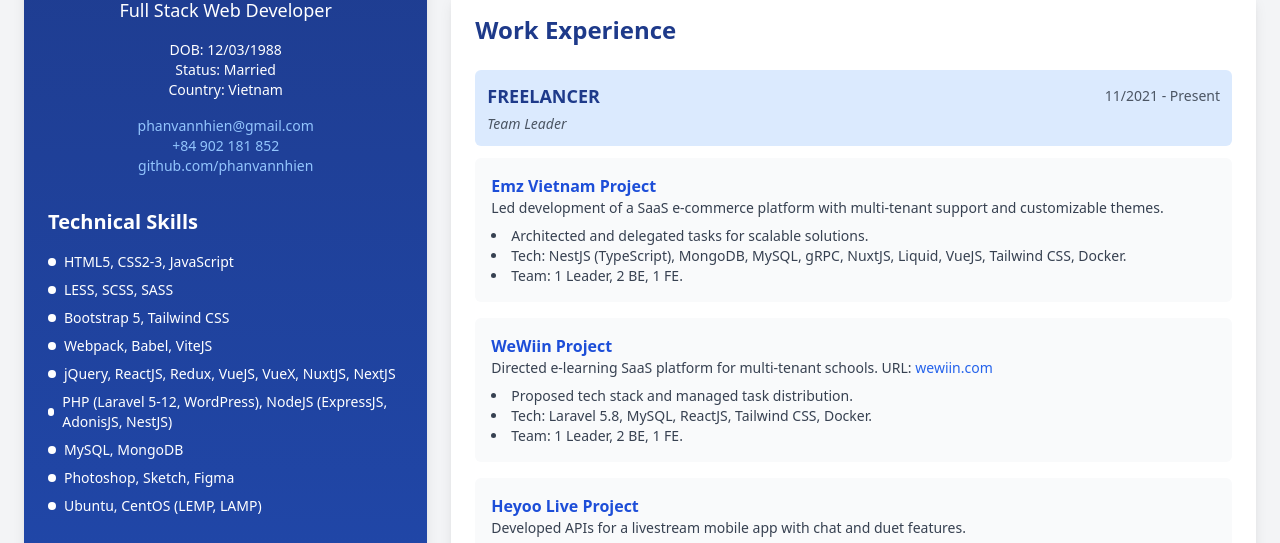
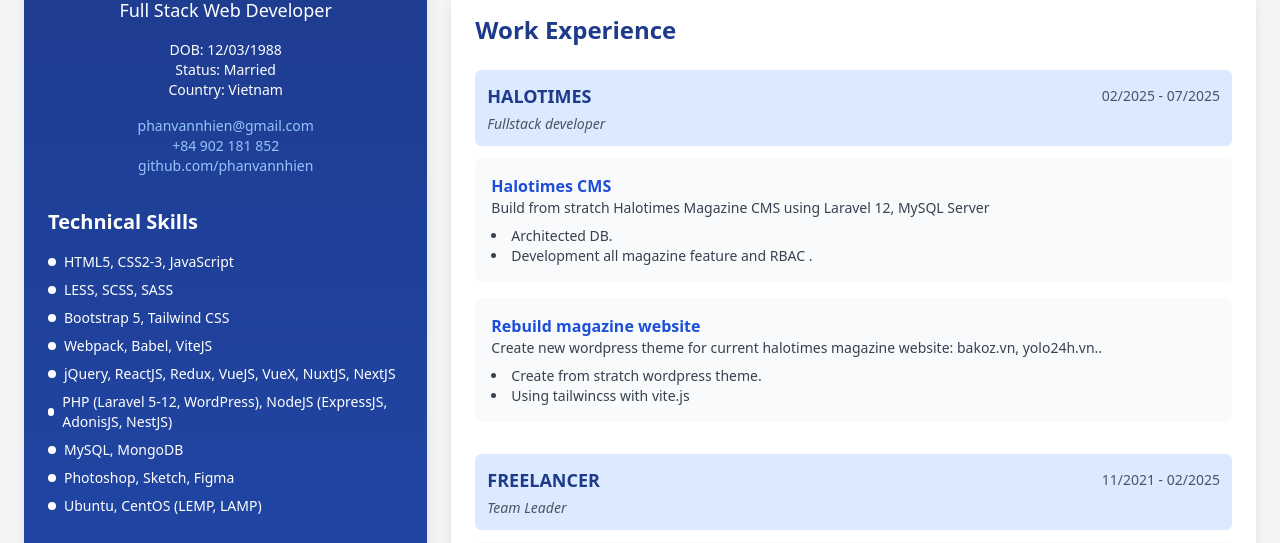
Before and after one commit to phanvannhien/cv, a plain HTML site: page index.html in a window 1280 px wide. Shown: the part 240-783 px from the top of the page. Drawn offline with nearby package versions, Linux system fonts and the light colour scheme.

Commit message:
change index file

```diff
--- a/index.html
+++ b/index.html
@@ -88,31 +88,61 @@
       <section class="bg-white rounded-lg shadow-lg p-6 animate-slide-up">
         <h2 class="text-2xl font-bold text-blue-900 mb-6">Work Experience</h2>
         <div class="space-y-8">
+            <!-- Halotimes -->
+          <div>
+            <div class="bg-blue-100 p-3 rounded-md">
+              <div class="flex flex-col md:flex-row md:items-center md:justify-between">
+                <h3 class="text-lg font-bold text-blue-900 uppercase">Halotimes</h3>
+                <p class="text-sm text-gray-600 md:ml-4">02/2025 - 07/2025</p>
+              </div>
+              <p class="text-sm italic text-gray-600 mt-1">Fullstack developer</p>
+            </div>
+            <div class="mt-3 space-y-4">
+              <div class="bg-gray-50 p-4 rounded-md">
+                <h4 class="font-semibold text-blue-700">Halotimes CMS</h4>
+                <p class="text-gray-700 text-sm">Build from stratch Halotimes Magazine CMS using Laravel 12, MySQL Server</p>
+                <ul class="list-disc list-inside mt-2 text-gray-700 text-sm">
+                  <li>Architected DB.</li>
+                  <li>Development all magazine feature and RBAC .</li>
+                </ul>
+              </div>
+              <div class="bg-gray-50 p-4 rounded-md">
+                <h4 class="font-semibold text-blue-700">Rebuild magazine website</h4>
+                <p class="text-gray-700 text-sm">Create new wordpress theme for current halotimes magazine website: bakoz.vn, yolo24h.vn.. </p>
+                <ul class="list-disc list-inside mt-2 text-gray-700 text-sm">
+                  <li>Create from stratch wordpress theme.</li>
+                  <li>Using tailwincss with vite.js</li>
+                </ul>
+              </div>
+
+            </div>
+          </div>
+
           <!-- Freelancer -->
           <div>
             <div class="bg-blue-100 p-3 rounded-md">
               <div class="flex flex-col md:flex-row md:items-center md:justify-between">
                 <h3 class="text-lg font-bold text-blue-900 uppercase">FREELANCER</h3>
-                <p class="text-sm text-gray-600 md:ml-4">11/2021 - Present</p>
+                <p class="text-sm text-gray-600 md:ml-4">11/2021 - 02/2025</p>
               </div>
               <p class="text-sm italic text-gray-600 mt-1">Team Leader</p>
             </div>
             <div class="mt-3 space-y-4">
               <div class="bg-gray-50 p-4 rounded-md">
                 <h4 class="font-semibold text-blue-700">Emz Vietnam Project</h4>
-                <p class="text-gray-700 text-sm">Led development of a SaaS e-commerce platform with multi-tenant support and customizable themes.</p>
+                <p class="text-gray-700 text-sm">a SaaS e-commerce platform with multi-tenant and themes.</p>
                 <ul class="list-disc list-inside mt-2 text-gray-700 text-sm">
-                  <li>Architected and delegated tasks for scalable solutions.</li>
-                  <li>Tech: NestJS (TypeScript), MongoDB, MySQL, gRPC, NuxtJS, Liquid, VueJS, Tailwind CSS, Docker.</li>
+                  <li>Lead development of architected and delegated tasks for scalable solutions.</li>
+                  <li>Using: NestJS (TypeScript), MongoDB, MySQL, gRPC, NuxtJS, Liquid, VueJS, Tailwind CSS, Docker.</li>
                   <li>Team: 1 Leader, 2 BE, 1 FE.</li>
                 </ul>
               </div>
               <div class="bg-gray-50 p-4 rounded-md">
                 <h4 class="font-semibold text-blue-700">WeWiin Project</h4>
-                <p class="text-gray-700 text-sm">Directed e-learning SaaS platform for multi-tenant schools. URL: <a href="https://wewiin.com" class="text-blue-600 hover:underline">wewiin.com</a></p>
+                <p class="text-gray-700 text-sm">Directed e-learning SaaS services platform for multi-tenant schools. URL: <a href="https://wewiin.com" class="text-blue-600 hover:underline">wewiin.com</a></p>
                 <ul class="list-disc list-inside mt-2 text-gray-700 text-sm">
                   <li>Proposed tech stack and managed task distribution.</li>
-                  <li>Tech: Laravel 5.8, MySQL, ReactJS, Tailwind CSS, Docker.</li>
+                  <li>Using: Laravel 5.8, MySQL, ReactJS, Tailwind CSS, Docker.</li>
                   <li>Team: 1 Leader, 2 BE, 1 FE.</li>
                 </ul>
               </div>
@@ -121,7 +151,7 @@
                 <p class="text-gray-700 text-sm">Developed APIs for a livestream mobile app with chat and duet features.</p>
                 <ul class="list-disc list-inside mt-2 text-gray-700 text-sm">
                   <li>Built and tested backend APIs; set up testing environment.</li>
-                  <li>Tech: NestJS, MongoDB, VueJS (admin), Flutter, Agora.io.</li>
+                  <li>Using: NestJS, MongoDB, VueJS (admin), Flutter, Agora.io.</li>
                   <li>Team: 1 PA, 1 PO, 1 BE, 2 Mobile Devs.</li>
                 </ul>
               </div>
```
